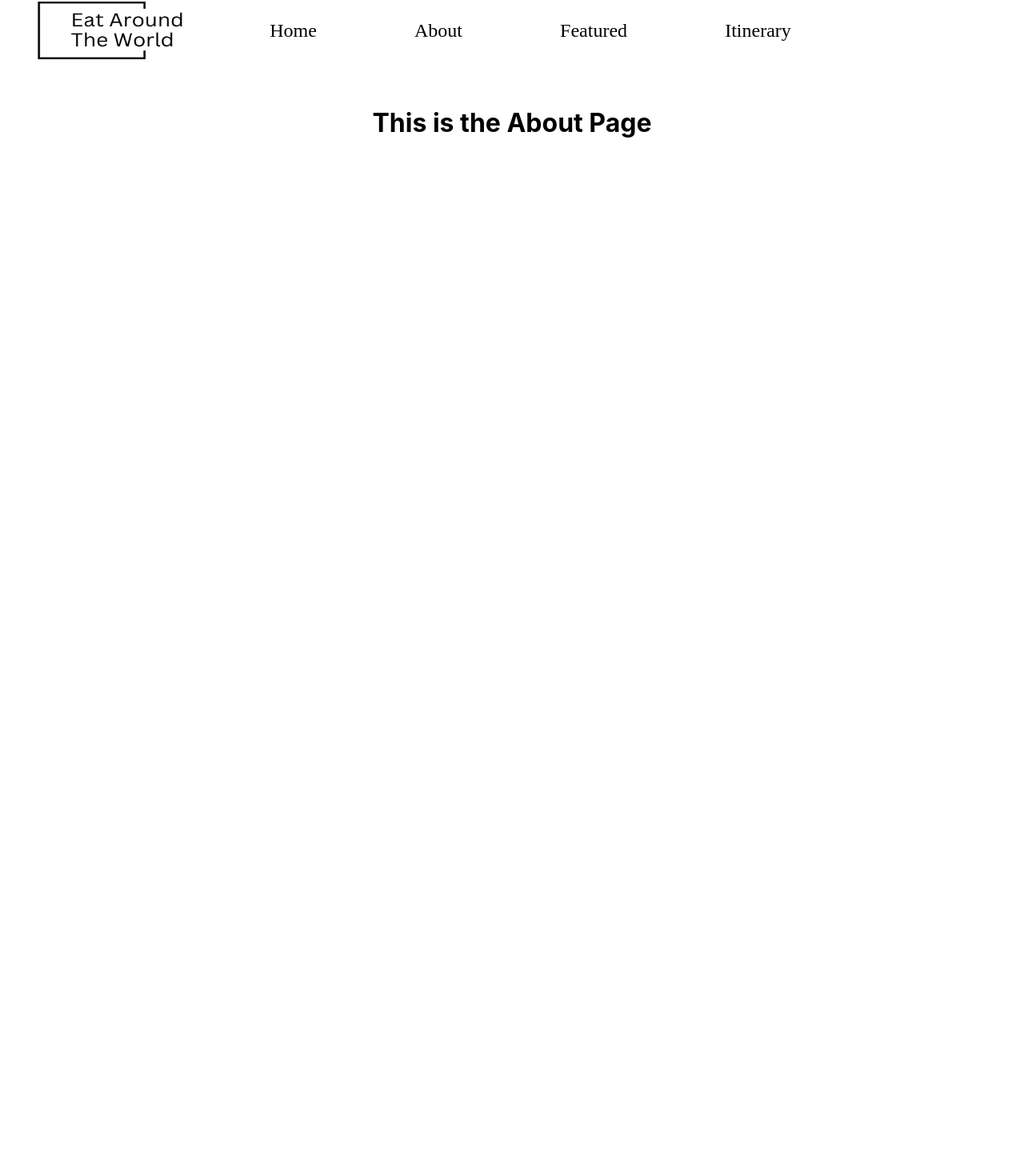
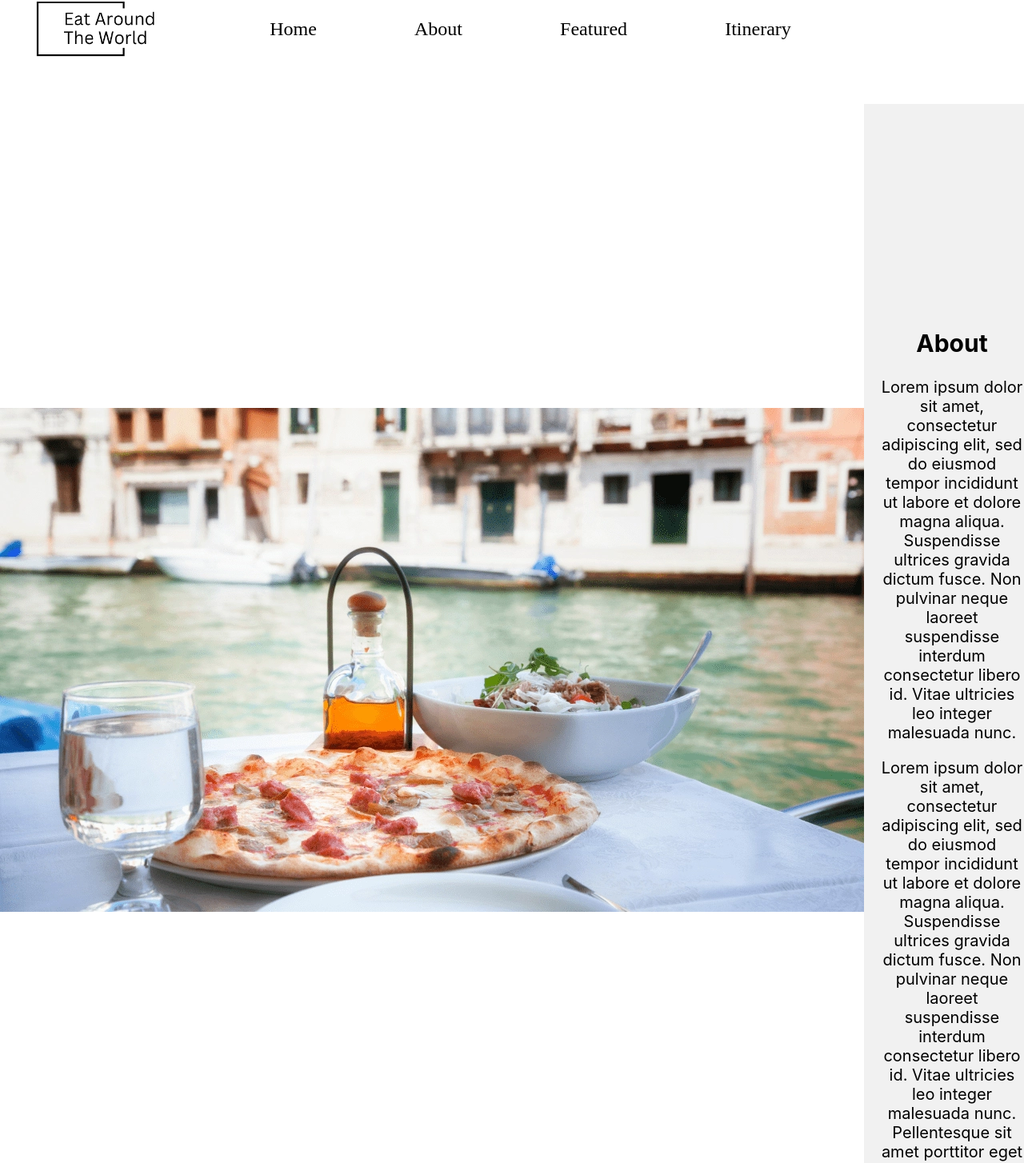
Before and after one commit to nadirao/eat-around-the-world-client, a React (Create React App) app: page /about in a window 1280 px wide. Shown: the part 57-1511 px from the top of the page at 80% size. Before the commit the page ends 800 px from the top, so only its background shows below. Built offline with nearby package versions, Linux system fonts and the light colour scheme.

Commit message:
about page done

```diff
--- a/package.json
+++ b/package.json
@@ -3,6 +3,11 @@
   "version": "0.1.0",
   "private": true,
   "dependencies": {
+    "@emotion/react": "^11.11.1",
+    "@emotion/styled": "^11.11.0",
+    "@material-ui/core": "^4.12.4",
+    "@mui/icons-material": "^5.11.16",
+    "@mui/material": "^5.13.4",
     "@testing-library/jest-dom": "^5.16.5",
     "@testing-library/react": "^13.4.0",
     "@testing-library/user-event": "^13.5.0",
--- a/src/pages/About/About.js
+++ b/src/pages/About/About.js
@@ -1,6 +1,31 @@
-
-export default function About(){
-    return(
-        <h1>This is the About Page</h1>
-    )
+import "./About.css";
+import AboutImg from "../../assets/home-page-img.png";
+export default function About() {
+  return (
+    <div className="container">
+      <div className="image">
+        <img src={AboutImg} title="about-img" alt="pizza-in-venice" />
+      </div>
+      <div className="text">
+        <h2>About</h2>
+        <p>
+          Lorem ipsum dolor sit amet, consectetur adipiscing elit, sed do
+          eiusmod tempor incididunt ut labore et dolore magna aliqua.
+          Suspendisse ultrices gravida dictum fusce. Non pulvinar neque laoreet
+          suspendisse interdum consectetur libero id. Vitae ultricies leo
+          integer malesuada nunc.{" "}
+        </p>
+        <p>
+          {" "}
+          Lorem ipsum dolor sit amet, consectetur adipiscing elit, sed do
+          eiusmod tempor incididunt ut labore et dolore magna aliqua.
+          Suspendisse ultrices gravida dictum fusce. Non pulvinar neque laoreet
+          suspendisse interdum consectetur libero id. Vitae ultricies leo
+          integer malesuada nunc. Pellentesque sit amet porttitor eget dolor
+          morbi non.
+        </p>
+        <button>Start Planning</button>
+      </div>
+    </div>
+  );
 }
--- a/src/pages/Home/Home.css
+++ b/src/pages/Home/Home.css
@@ -1,18 +1,18 @@
 .container {
-    display: grid;
+    display: flex;
     align-items: center;
-    grid-template-columns: 1fr 1fr 1fr;
-    column-gap: 5px;
+    flex-direction: row;
    }
 
    img {
-     min-width: 100%;
-     min-height:100%;
+
+    float: left;
    }
 
    .text {
-     font-size: 10px;
      background-color: #f1f1f1;
-     min-width: 100%;
-     min-height:100%;
+     font-size: 20px;
+     padding-left: 20px;
+     padding-top: 20%;
+     float: left;
    }
--- a/src/pages/Home/Home.js
+++ b/src/pages/Home/Home.js
@@ -1,7 +1,7 @@
 import './Home.css'
-import Home from '../../assets/home-page-img.png'
+import HomeImg from '../../assets/home-page-img.png'
 
-export default function NavBar(){
+export default function Home(){
     return(
         <div className="container">
             <div className="text">
@@ -9,7 +9,7 @@ export default function NavBar(){
                 <p>Explore a number of different restaurants on your upcoming trip and plan an experience you won't forget for every meal!</p>
             </div>
             <div className="image">
-            <img src={Home} title="home-img" alt="pizza-in-venice" />
+            <img src={HomeImg} title="home-img" alt="pizza-in-venice" />
             </div>
         </div>
     )
```
Also changed, not shown: 1 other file (tests, documents, lock files or other folders).
